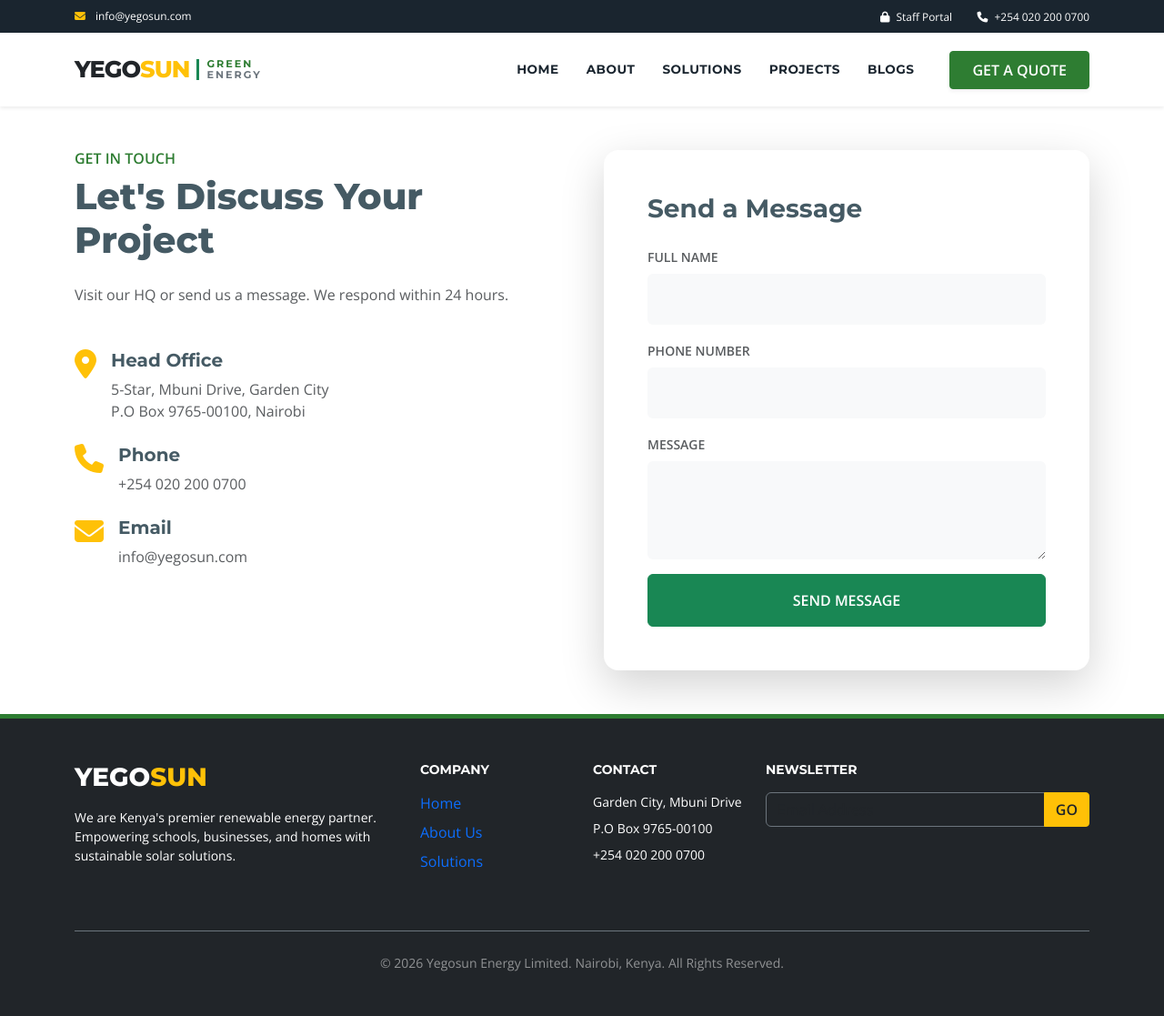
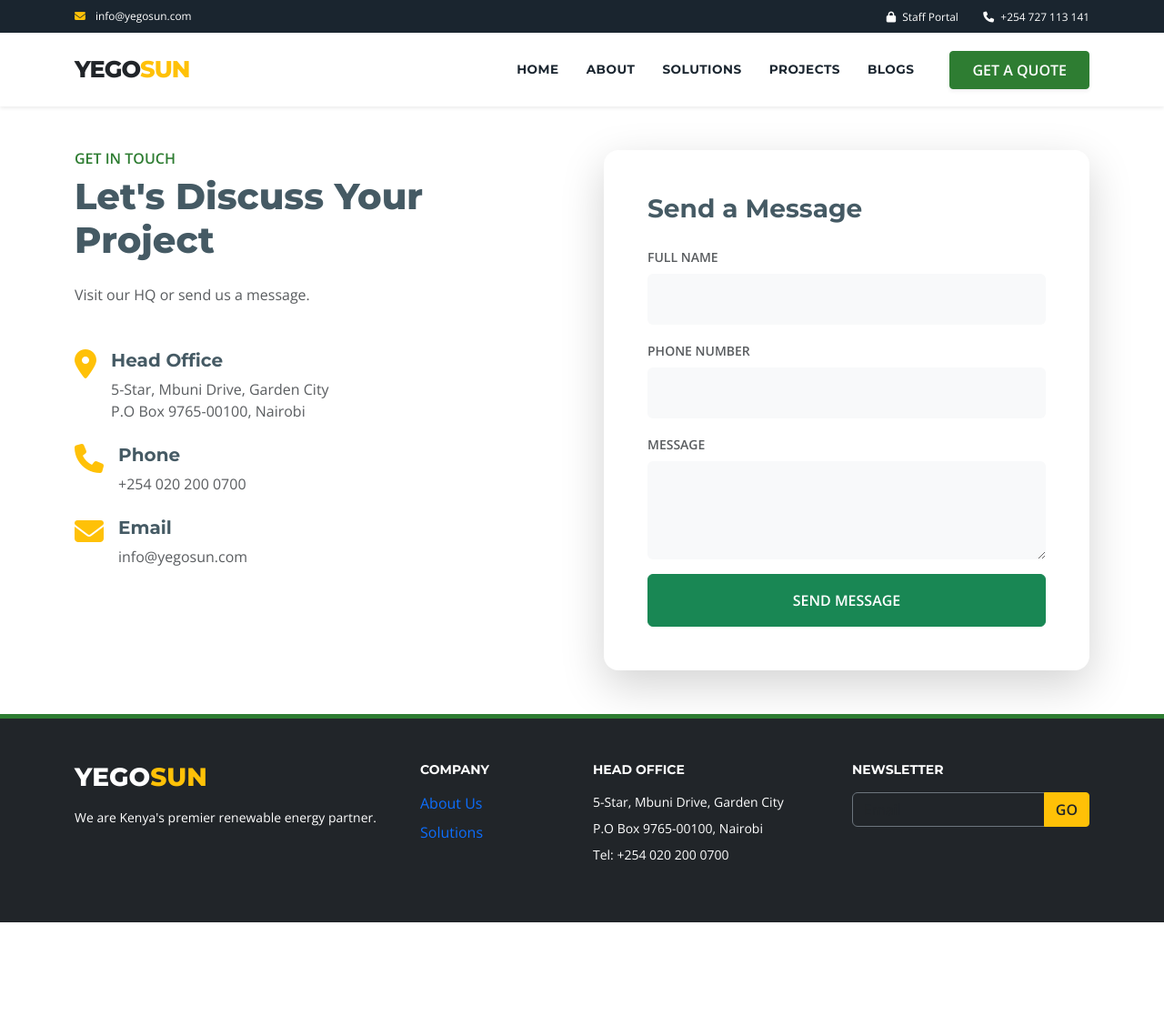
Before and after one commit to kelvin-keter/yegosun-website, a Flask app: page /contact in a window 1280 px wide. Shown: the whole page at 91% size. After the commit the page ends 1014 px from the top, so only its background shows below. Run offline with Flask 3, Linux system fonts and the light colour scheme.

Commit message:
Fix deployment crash and update all contact details

```diff
--- a/app.py
+++ b/app.py
@@ -1,19 +1,17 @@
 import os
 import cloudinary
 import cloudinary.uploader
-from flask import Flask, render_template, request, redirect, url_for, flash, abort
+from flask import Flask, render_template, request, redirect, url_for, flash
 from flask_sqlalchemy import SQLAlchemy
 from flask_login import LoginManager, UserMixin, login_user, login_required, logout_user, current_user
 from werkzeug.security import generate_password_hash, check_password_hash
 from datetime import datetime
-from sqlalchemy import text
 
 app = Flask(__name__)
 
-# --- 1. CONFIGURATION ---
+# --- CONFIGURATION ---
 app.config['SECRET_KEY'] = os.environ.get('SECRET_KEY', 'yegosun-master-key-2026')
 
-# Database Logic: Switch between Local SQLite and Render PostgreSQL
 database_url = os.environ.get('DATABASE_URL', 'sqlite:///yegosun.db')
 if database_url.startswith("postgres://"):
     database_url = database_url.replace("postgres://", "postgresql://", 1)
@@ -21,23 +19,22 @@ if database_url.startswith("postgres://"):
 app.config['SQLALCHEMY_DATABASE_URI'] = database_url
 app.config['SQLALCHEMY_TRACK_MODIFICATIONS'] = False
 
-# --- CLOUDINARY CONFIG ---
+# --- CLOUDINARY ---
 cloudinary.config(
     cloud_name = 'dlwyo4bho',
     api_key = '547698432919746',
     api_secret = 'JcI3yNuHDxlAlXMbLG1uaXF3gYw'
 )
 
-# --- INIT EXTENSIONS ---
 db = SQLAlchemy(app)
 login_manager = LoginManager(app)
 login_manager.login_view = 'login'
 
-# --- 2. DATABASE MODELS ---
+# --- MODELS ---
 class User(UserMixin, db.Model):
     id = db.Column(db.Integer, primary_key=True)
     username = db.Column(db.String(50), unique=True, nullable=False)
-    password_hash = db.Column(db.String(256)) # Increased size for security
+    password_hash = db.Column(db.String(256))
 
     def set_password(self, password):
         self.password_hash = generate_password_hash(password)
@@ -57,11 +54,10 @@ class BlogPost(db.Model):
 def load_user(user_id):
     return User.query.get(int(user_id))
 
-# Ensure tables exist
 with app.app_context():
     db.create_all()
 
-# --- 3. PUBLIC ROUTES ---
+# --- ROUTES ---
 
 @app.route('/')
 def home():
@@ -85,9 +81,7 @@ def contact():
 
 @app.route('/submit_quote', methods=['POST'])
 def submit_quote():
-    # Future: Add Email Logic Here
-    print(f"Quote received: {request.form.get('fullName')}")
-    flash('Thank you! We have received your request.', 'success')
+    flash('Thank you! We have received your message.', 'success')
     return redirect(url_for('home'))
 
 @app.route('/blog/<int:post_id>')
@@ -95,7 +89,7 @@ def blog_detail(post_id):
     post = BlogPost.query.get_or_404(post_id)
     return render_template('blog_detail.html', post=post)
 
-# --- 4. ADMIN ROUTES ---
+# --- ADMIN ---
 
 @app.route('/login', methods=['GET', 'POST'])
 def login():
@@ -103,13 +97,11 @@ def login():
         username = request.form.get('username')
         password = request.form.get('password')
         user = User.query.filter_by(username=username).first()
-
         if user and user.check_password(password):
             login_user(user)
             return redirect(url_for('dashboard'))
         else:
             flash('Invalid username or password', 'danger')
-
     return render_template('login.html')
 
 @app.route('/dashboard')
@@ -126,20 +118,15 @@ def new_post():
         content = request.form.get('content')
         category = request.form.get('category')
         file = request.files['image']
-
         if file:
             try:
-                # Upload to Cloudinary
                 res = cloudinary.uploader.upload(file)
-                # Save to DB
                 new_post = BlogPost(title=title, content=content, category=category, image_url=res['secure_url'])
                 db.session.add(new_post)
                 db.session.commit()
                 return redirect(url_for('dashboard'))
             except Exception as e:
                 print(e)
-                flash('Error uploading image', 'danger')
-
     return render_template('create_post.html')
 
 @app.route('/post/<int:post_id>/delete')
--- a/templates/base.html
+++ b/templates/base.html
@@ -4,11 +4,9 @@
     <meta charset="UTF-8">
     <meta name="viewport" content="width=device-width, initial-scale=1.0">
     <title>{% block title %}Yegosun Energy{% endblock %} | Powering Kenya</title>
-
     <link href="https://fonts.googleapis.com/css2?family=Montserrat:wght@400;500;600;700;800&family=Open+Sans:wght@400;600&display=swap" rel="stylesheet">
     <link href="https://cdn.jsdelivr.net/npm/bootstrap@5.3.0/dist/css/bootstrap.min.css" rel="stylesheet">
     <link rel="stylesheet" href="https://cdnjs.cloudflare.com/ajax/libs/font-awesome/6.4.0/css/all.min.css">
-
     <link rel="stylesheet" href="{{ url_for('static', filename='style.css') }}">
 </head>
 <body class="d-flex flex-column min-vh-100">
@@ -18,7 +16,7 @@
             <small><i class="fa-solid fa-envelope me-2 text-warning"></i> info@yegosun.com</small>
             <div>
                 <a href="{{ url_for('login') }}" class="text-white small text-decoration-none me-4 hover-accent"><i class="fa-solid fa-lock me-1"></i> Staff Portal</a>
-                <a href="#" class="text-white small text-decoration-none hover-accent"><i class="fa-solid fa-phone me-1"></i> +254 020 200 0700</a>
+                <a href="#" class="text-white small text-decoration-none hover-accent"><i class="fa-solid fa-phone me-1"></i> +254 727 113 141</a>
             </div>
         </div>
     </div>
@@ -26,18 +24,11 @@
     <nav class="navbar navbar-expand-lg navbar-light bg-white sticky-top shadow-sm py-3">
         <div class="container">
             <a class="navbar-brand d-flex align-items-center" href="{{ url_for('home') }}">
-                <span class="text-dark logo-text">YEGO</span>
-                <span class="text-warning logo-text">SUN</span>
-                <div class="ms-2 ps-2 border-start border-3 border-success lh-1">
-                    <span class="d-block text-success fw-bold" style="font-size: 0.7rem; letter-spacing: 2px;">GREEN</span>
-                    <span class="d-block text-secondary fw-bold" style="font-size: 0.7rem; letter-spacing: 2px;">ENERGY</span>
-                </div>
+                <span class="text-dark logo-text">YEGO</span><span class="text-warning logo-text">SUN</span>
             </a>
-
             <button class="navbar-toggler border-0" type="button" data-bs-toggle="collapse" data-bs-target="#navbarNav">
                 <span class="navbar-toggler-icon"></span>
             </button>
-
             <div class="collapse navbar-collapse" id="navbarNav">
                 <ul class="navbar-nav ms-auto align-items-center">
                     <li class="nav-item"><a class="nav-link nav-link-custom" href="{{ url_for('home') }}">Home</a></li>
@@ -45,7 +36,6 @@
                     <li class="nav-item"><a class="nav-link nav-link-custom" href="{{ url_for('services') }}">Solutions</a></li>
                     <li class="nav-item"><a class="nav-link nav-link-custom" href="{{ url_for('home') }}#projects">Projects</a></li>
                     <li class="nav-item"><a class="nav-link nav-link-custom" href="{{ url_for('home') }}#blogs">Blogs</a></li>
-
                     <li class="nav-item ms-lg-4">
                         <a href="{{ url_for('contact') }}" class="btn btn-primary px-4 py-2 fw-bold shadow-sm text-uppercase btn-cta">Get a Quote</a>
                     </li>
@@ -63,34 +53,30 @@
             <div class="row g-4 text-white">
                 <div class="col-md-4">
                      <h3 class="mb-3 fw-extrabold" style="font-family: 'Montserrat';">YEGO<span class="text-warning">SUN</span></h3>
-                     <p class="text-white-75 small">We are Kenya's premier renewable energy partner. Empowering schools, businesses, and homes with sustainable solar solutions.</p>
+                     <p class="text-white-75 small">We are Kenya's premier renewable energy partner.</p>
                 </div>
                 <div class="col-md-2">
                     <h5 class="text-white mb-3 fw-bold text-uppercase small">Company</h5>
                     <ul class="list-unstyled">
-                        <li class="mb-2"><a href="{{ url_for('home') }}" class="text-white-75 text-decoration-none hover-white">Home</a></li>
-                        <li class="mb-2"><a href="{{ url_for('about') }}" class="text-white-75 text-decoration-none hover-white">About Us</a></li>
-                        <li class="mb-2"><a href="{{ url_for('services') }}" class="text-white-75 text-decoration-none hover-white">Solutions</a></li>
+                        <li class="mb-2"><a href="{{ url_for('about') }}" class="text-white-75 text-decoration-none">About Us</a></li>
+                        <li class="mb-2"><a href="{{ url_for('services') }}" class="text-white-75 text-decoration-none">Solutions</a></li>
                     </ul>
                 </div>
-                <div class="col-md-2">
-                    <h5 class="text-white mb-3 fw-bold text-uppercase small">Contact</h5>
-                    <ul class="list-unstyled">
-                        <li class="mb-2 text-white-75 small">Garden City, Mbuni Drive</li>
-                        <li class="mb-2 text-white-75 small">P.O Box 9765-00100</li>
-                        <li class="mb-2 text-white-75 small">+254 020 200 0700</li>
+                <div class="col-md-3">
+                    <h5 class="text-white mb-3 fw-bold text-uppercase small">Head Office</h5>
+                    <ul class="list-unstyled text-white-75 small">
+                        <li class="mb-2">5-Star, Mbuni Drive, Garden City</li>
+                        <li class="mb-2">P.O Box 9765-00100, Nairobi</li>
+                        <li class="mb-2">Tel: +254 020 200 0700</li>
                     </ul>
                 </div>
-                <div class="col-md-4">
+                <div class="col-md-3">
                     <h5 class="text-white mb-3 fw-bold text-uppercase small">Newsletter</h5>
                     <div class="input-group">
-                        <input type="text" class="form-control bg-dark border-secondary text-white" placeholder="Email Address">
-                        <button class="btn btn-warning fw-bold text-dark" type="button">GO</button>
+                        <input type="text" class="form-control bg-dark border-secondary text-white" placeholder="Email">
+                        <button class="btn btn-warning fw-bold text-dark">GO</button>
                     </div>
                 </div>
-            </div>
-            <div class="text-center mt-5 pt-4 border-top border-secondary">
-                <p class="text-white-50 mb-0 small">&copy; 2026 Yegosun Energy Limited. Nairobi, Kenya. All Rights Reserved.</p>
             </div>
         </div>
     </footer>
--- a/templates/contact.html
+++ b/templates/contact.html
@@ -7,7 +7,7 @@
         <div class="col-lg-6">
             <h6 class="text-success fw-bold text-uppercase">Get In Touch</h6>
             <h1 class="fw-extrabold mb-4">Let's Discuss Your Project</h1>
-            <p class="text-muted mb-5">Visit our HQ or send us a message. We respond within 24 hours.</p>
+            <p class="text-muted mb-5">Visit our HQ or send us a message.</p>
 
             <div class="d-flex mb-4">
                 <i class="fa-solid fa-location-dot fa-2x text-warning me-3"></i>
```
